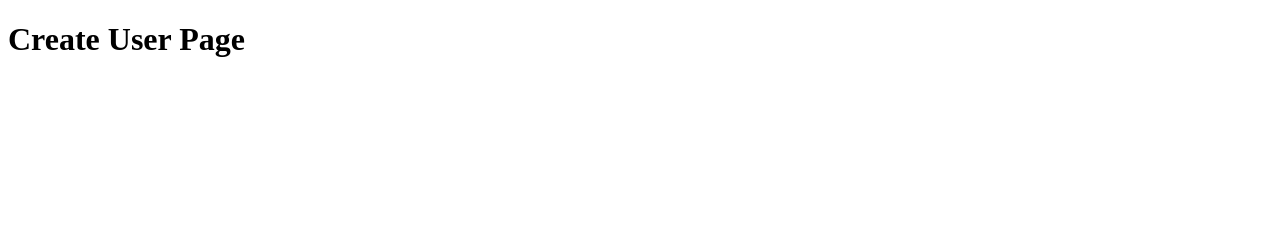
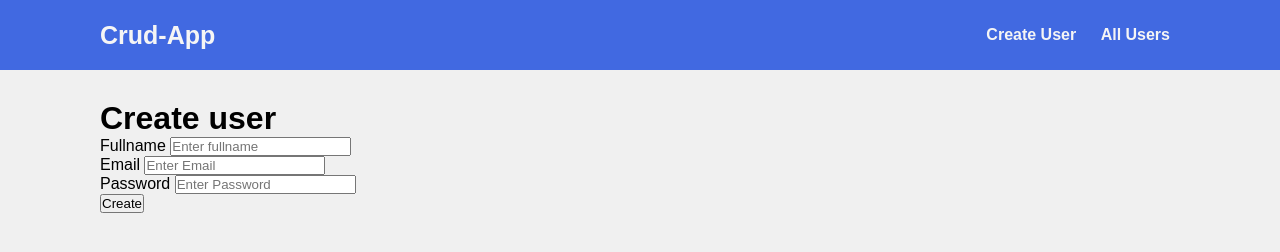
Before and after one commit to krdeepak-123/JS-PROJECT-CRUD-3PM, a plain HTML site: page frontend/pages/CreateUser.html in a window 1280 px wide. Drawn offline with Linux system fonts and the light colour scheme.

Commit message:
Create USer done

```diff
--- a/backend/db.json
+++ b/backend/db.json
@@ -29,6 +29,12 @@
       "email": "harsh@gmail.com",
       "password": "123",
       "id": 6
+    },
+    {
+      "fullname": "Akash",
+      "password": "123456",
+      "email": "akash@gmail.com",
+      "id": 7
     }
   ]
 }
--- a/frontend/pages/CreateUser.html
+++ b/frontend/pages/CreateUser.html
@@ -1,11 +1,49 @@
-<!DOCTYPE html>
+<!doctype html>
 <html lang="en">
-<head>
-  <meta charset="UTF-8">
-  <meta name="viewport" content="width=device-width, initial-scale=1.0">
-  <title>Document</title>
-</head>
-<body>
-  <h1>Create User Page</h1>
-</body>
+  <head>
+    <meta charset="UTF-8" />
+    <meta name="viewport" content="width=device-width, initial-scale=1.0" />
+    <title>Document</title>
+    <link rel="stylesheet" href="../styles/index.css" />
+  </head>
+  <body>
+    <!-- NAVBAR -->
+    <header class="navbar">
+      <figure class="logo">Crud-App</figure>
+
+      <nav class="navlinks">
+        <a href="./CreateUser.html"> Create User </a>
+        <a href="./Users.html"> All Users </a>
+      </nav>
+    </header>
+
+    <!-- MAIN-CONTAINER -->
+    <main class="main-container">
+      <h1>Create user</h1>
+
+      <form id="form">
+        <label for="fullname">Fullname</label>
+        <input type="text" id="fullname" name="fullname" placeholder="Enter fullname" required>
+
+        <br>
+
+        <label for="email">Email</label>
+        <input type="email" name="email" id="email" placeholder="Enter Email" required>
+
+        <br>
+
+        <label for="password">Password</label>
+        <input type="password" name="password" id="password" placeholder="Enter Password" required>
+
+        <br>
+
+        <button>Create</button>
+      </form>
+
+
+    </main>
+
+
+    <script src="../scripts/CreateUser.js"></script>
+  </body>
 </html>
--- a/frontend/scripts/CreateUser.js
+++ b/frontend/scripts/CreateUser.js
@@ -0,0 +1,27 @@
+const formTag = document.getElementById("form");
+const fullnameInput = document.getElementById("fullname");
+const emailInput = document.getElementById("email");
+const passwordInput = document.getElementById("password");
+
+formTag.addEventListener("submit", async (e) => {
+  e.preventDefault();
+  console.log("Form Submitted");
+
+  const newUser = {
+    fullname: fullnameInput.value,
+    password: passwordInput.value,
+    email: emailInput.value.toLowerCase(),
+  };
+
+  console.log(newUser);
+
+  await fetch("http://localhost:5000/users", {
+    method: "POST",
+    headers: {
+      "content-type": "application/json",
+    },
+    body: JSON.stringify(newUser),
+  });
+
+  alert("User Created");
+});
--- a/frontend/styles/index.css
+++ b/frontend/styles/index.css
@@ -0,0 +1,38 @@
+* {
+  margin: 0;
+  padding: 0;
+  box-sizing: border-box;
+  font-family: sans-serif;
+}
+
+a {
+  color: inherit;
+  text-decoration: none;
+}
+
+.navbar {
+  height: 70px;
+  width: 100%;
+  background-color: royalblue;
+  color: whitesmoke;
+  display: flex;
+  align-items: center;
+  justify-content: space-between;
+  padding: 0 100px;
+  position: fixed;
+  top: 0;
+}
+.logo {
+  font-size: 25px;
+  font-weight: bolder;
+}
+.navlinks > a {
+  margin: 0 10px;
+  font-weight: 600;
+}
+
+.main-container {
+  padding: 100px;
+  background-color: #f0f0f0;
+  height: 100vh;
+}
```
Also changed, not shown: frontend/index.html (+22 -1 lines).
